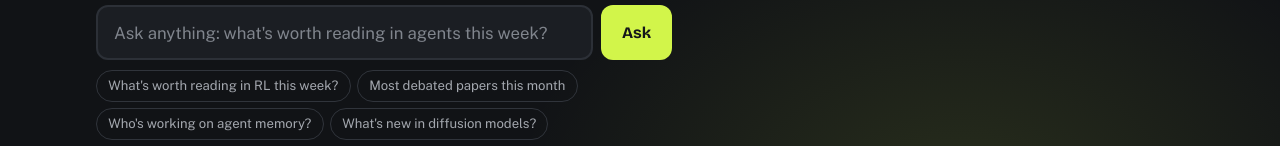
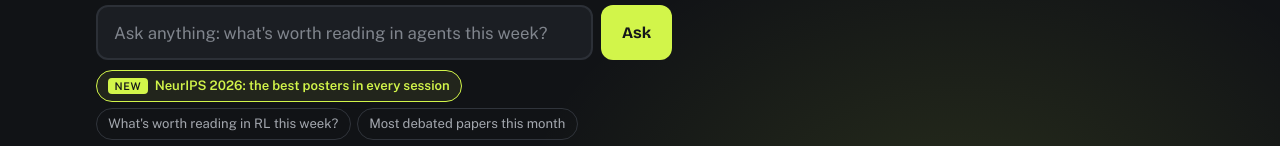
Before and after one commit to LzyFischer/good-papers, a Next.js app: page / in a window 1280 px wide. Shown: the part 365-511 px from the top of the page. Built offline with nearby package versions, Linux system fonts and the light colour scheme; no server answers; the database is empty.

Commit message:
Ask box: highlighted NeurIPS 2026 chip (links to /neurips, not built yet)
Co-Authored-By: Claude Opus 5.5 <noreply@anthropic.com>

```diff
--- a/app/globals.css
+++ b/app/globals.css
@@ -299,6 +299,11 @@ button { font: inherit; }
 .ask--dark .ask-form button { background: var(--lime); color: var(--lime-ink); }
 .ask--dark .ask-chip { background: transparent; color: var(--night-muted); border: 1px solid #30343b; }
 .ask--dark .ask-chip:hover { color: var(--lime); border-color: var(--lime); text-decoration: none; }
+/* The NeurIPS guide gets the first, highlighted chip */
+.ask-chip--featured { flex-basis: 100%; max-width: max-content; font-weight: 600; display: inline-flex; align-items: center; gap: .45rem; }
+.ask-chip-badge { font: 700 .66rem/1 var(--body); text-transform: uppercase; letter-spacing: .05em; padding: .2rem .4rem; border-radius: 4px; background: var(--ai); color: #fff; }
+.ask--dark .ask-chip--featured { color: var(--lime); border-color: var(--lime); background: rgba(220, 242, 106, .08); }
+.ask--dark .ask-chip--featured .ask-chip-badge { background: var(--lime); color: var(--lime-ink); }
 
 /* Spotlight */
 .spot { display: grid; gap: .8rem; text-decoration: none; color: var(--ink); background: var(--surface); border-radius: 18px; padding: 1rem; box-shadow: 0 20px 60px rgba(0, 0, 0, .35); transform: rotate(.6deg); transition: transform .2s ease; }
--- a/components/AskBox.tsx
+++ b/components/AskBox.tsx
@@ -16,6 +16,9 @@ export function AskBox({ value = "", dark = false }: { value?: string; dark?: bo
         <button type="submit">Ask</button>
       </form>
       <div className="ask-chips">
+        <Link href="/neurips" className="ask-chip ask-chip--featured">
+          <span className="ask-chip-badge">New</span> NeurIPS 2026: the best posters in every session
+        </Link>
         {SUGGESTIONS.map((s) => (
           <Link key={s} href={`/ask?q=${encodeURIComponent(s)}`} className="ask-chip">
             {s}
```
